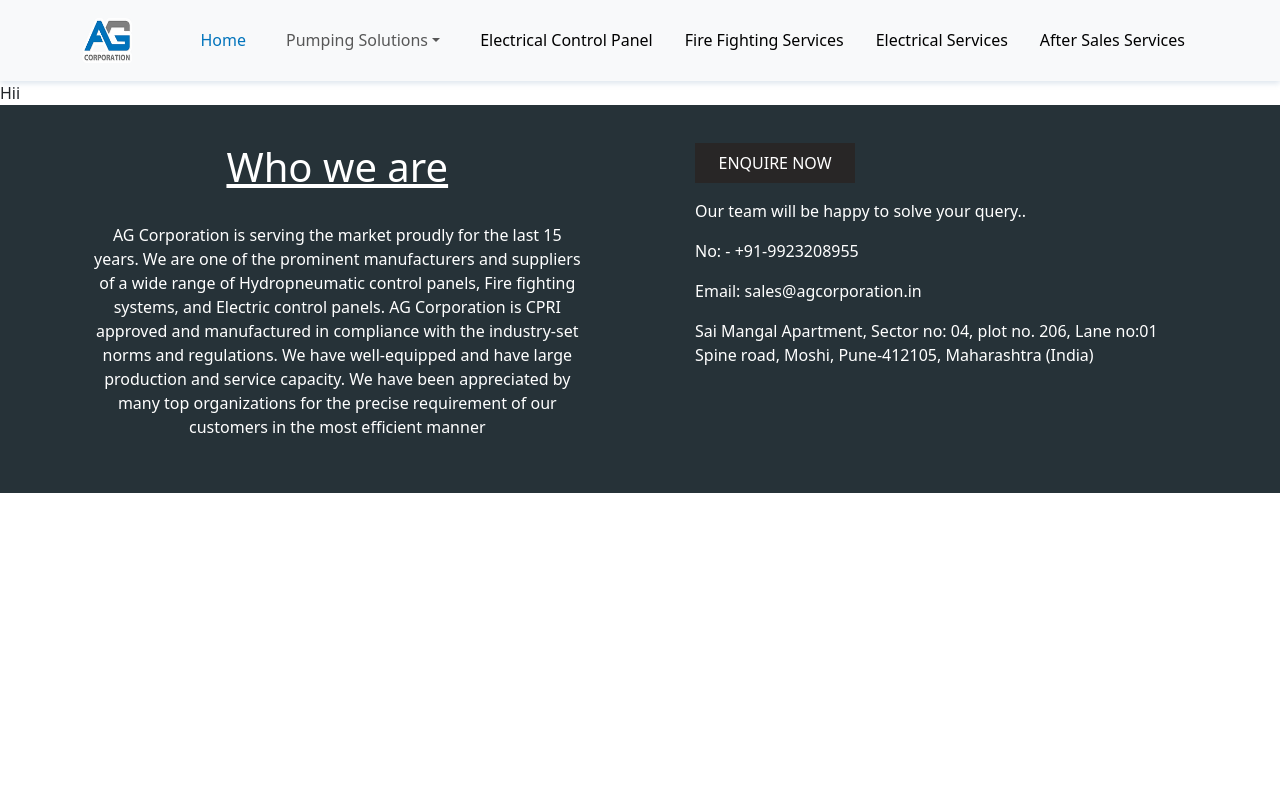
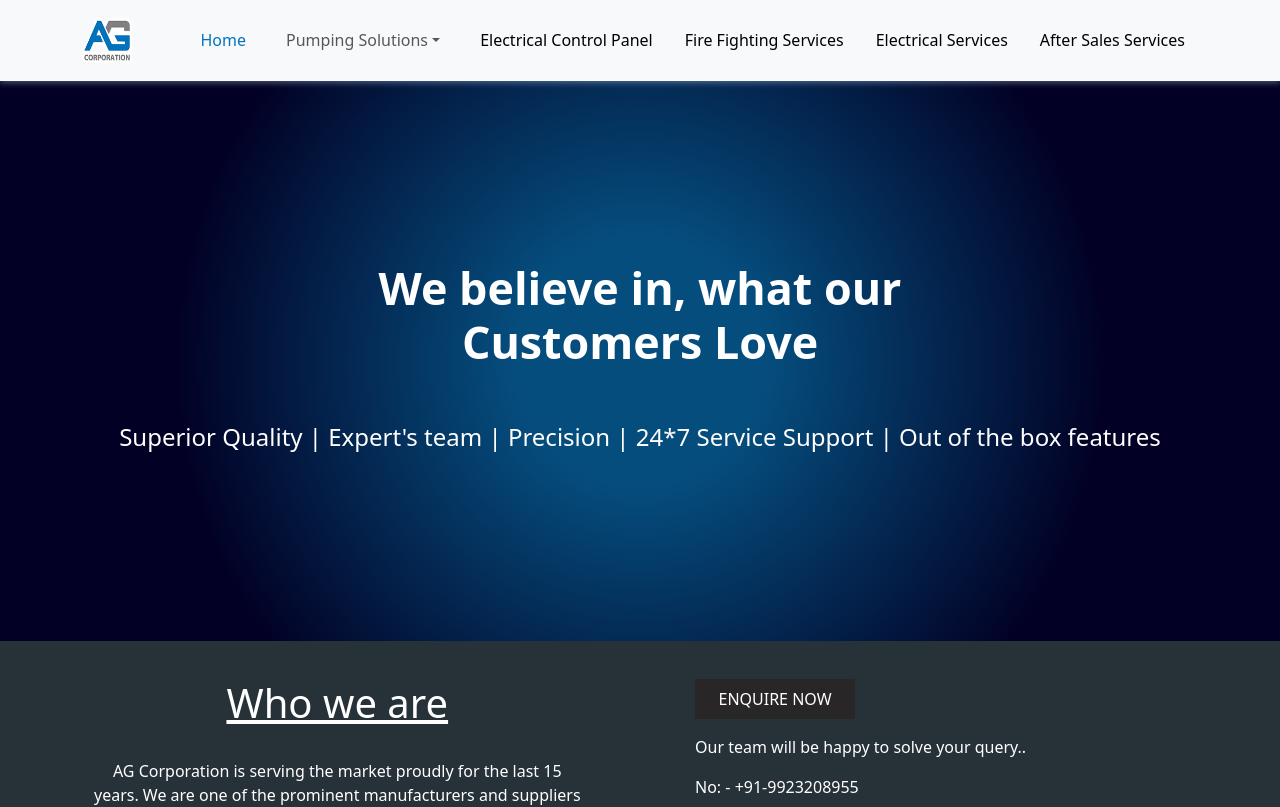
Before and after one commit to PranavShelke4/ag-crop-new, a React (Create React App) app: page / in a window 1280 px wide. Shown: the top 807 px of the page. Built offline with nearby package versions, Linux system fonts and the light colour scheme.

Commit message:
feat: Add CustomersLove component
Add CustomersLove component to the Home page with styles

```diff
--- /dev/null
+++ b/src/Component/Home/CustomersLove.jsx
@@ -0,0 +1,18 @@
+import React from "react";
+import "../../Style/Home/customersLove.css";
+
+function CustomersLove() {
+  return (
+    <div className="customers-love">
+      <h1>
+        We believe in, what our <br /> Customers Love
+      </h1>
+      <h4>
+        Superior Quality | Expert's team | Precision | 24*7 Service Support |
+        Out of the box features
+      </h4>
+    </div>
+  );
+}
+
+export default CustomersLove;
--- a/src/Pages/Home.jsx
+++ b/src/Pages/Home.jsx
@@ -1,9 +1,12 @@
-import React from 'react'
+import React from "react";
+import CustomersLove from "../Component/Home/CustomersLove";
 
 function Home() {
   return (
-    <div>Hii </div>
-  )
+    <>
+      <CustomersLove />
+    </>
+  );
 }
 
-export default Home
+export default Home;
--- /dev/null
+++ b/src/Style/Home/customersLove.css
@@ -0,0 +1,23 @@
+.customers-love {
+  background-color: #f5f5f5;
+  background: rgb(5, 77, 125);
+  background: radial-gradient(
+    circle,
+    rgba(5, 77, 125, 1) 18%,
+    rgba(2, 0, 36, 1) 67%
+  );
+  color: white;
+  padding: 3% 7%;
+  display: flex;
+  justify-content: center;
+  align-items: center;
+  flex-direction: column;
+  text-align: center;
+  height: 70vh;
+}
+
+.customers-love h1 {
+  font-size: 2.8rem;
+  font-weight: 700;
+  margin-bottom: 5%;
+}
```
